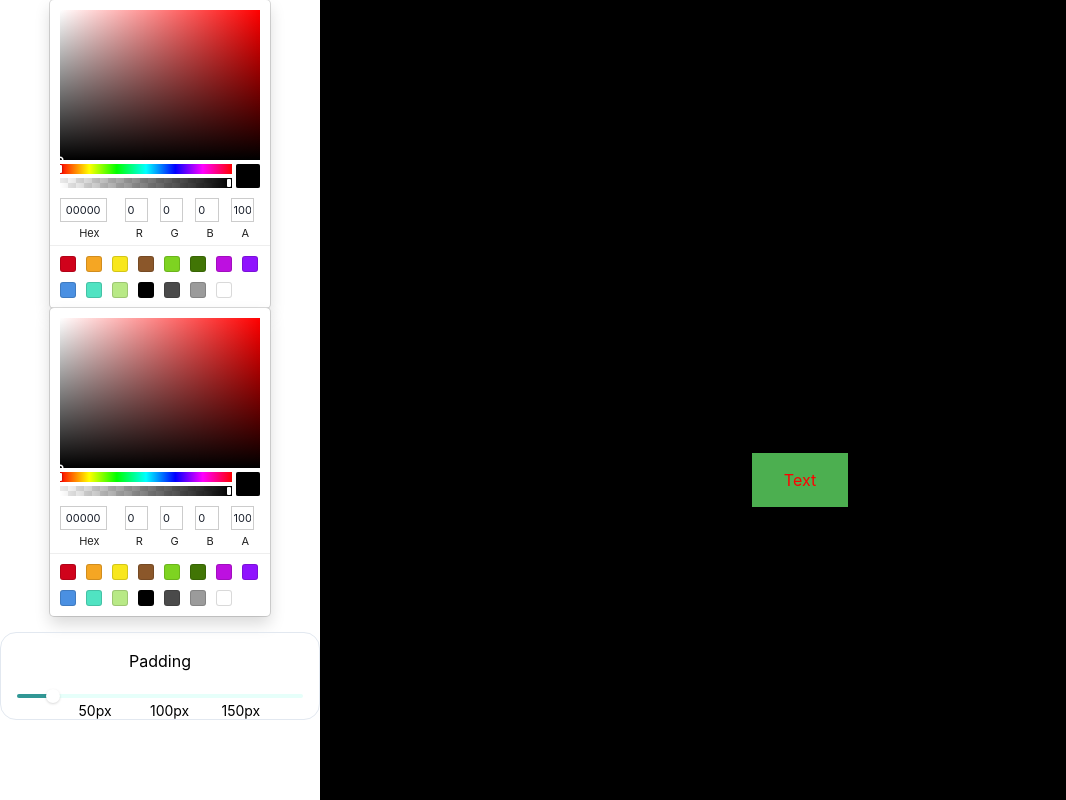
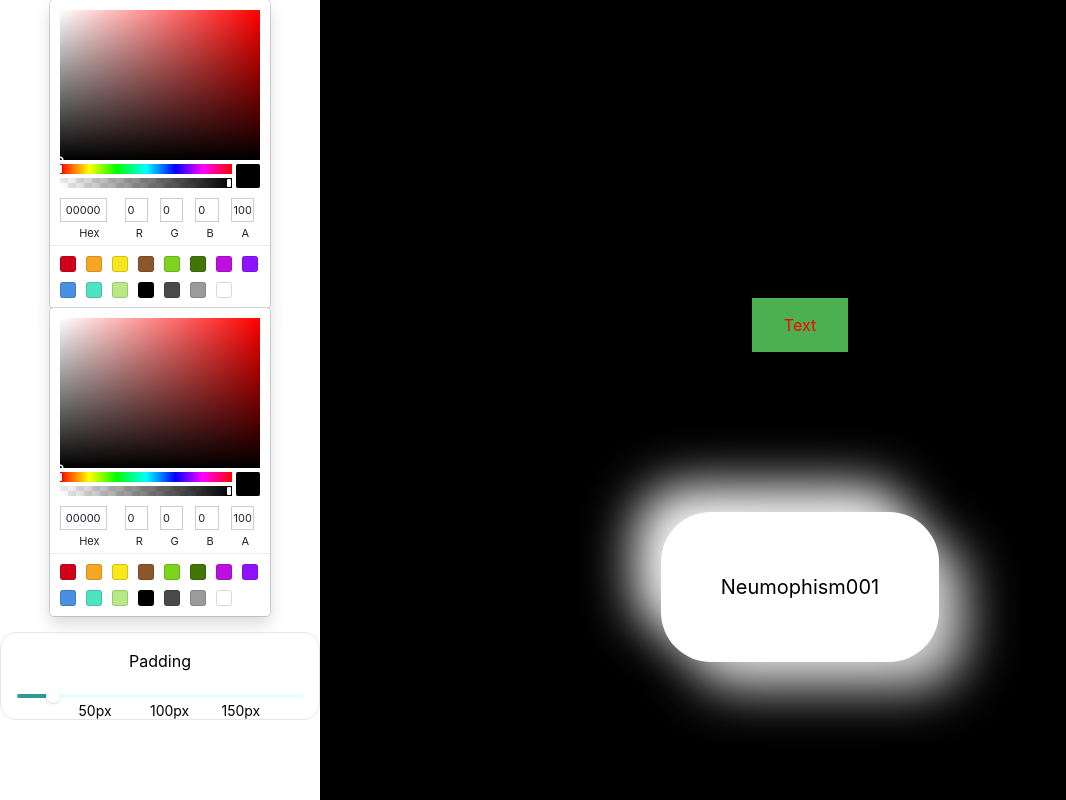
Before and after one commit to Shiba-github/css-button-generator, a React app: page / in a window 1280 px wide. Shown: the top 800 px of the page, without its empty margins (0-1066 px from the left). Built offline with nearby package versions, Linux system fonts and the light colour scheme.

Commit message:
templateのひな型を追加

```diff
--- a/src/App.tsx
+++ b/src/App.tsx
@@ -6,6 +6,7 @@ import { ButtonView } from './components/buttonView/ButtonView'
 import { ChangeColor } from './components/changeColor/ChangeColor'
 import { store } from './store'
 import { Padding } from './components/padding/Padding'
+import { Templates } from './components/templates/Templates'
 
 const App = () => {
     return (
@@ -34,6 +35,7 @@ const App = () => {
                         flex={3}
                     >
                         <ButtonView />
+                        <Templates/>
                     </Flex>
                 </Flex>
             </ChakraProvider>
--- /dev/null
+++ b/src/components/templates/Templates.tsx
@@ -0,0 +1,12 @@
+import React from "react"
+import { Flex } from "@chakra-ui/react"
+import { TemplatesNeumophism001 } from "./templatesNeumorphism001/TemplatesNeumophism001"
+
+
+export const Templates = () => {
+    return (
+        <Flex flexDirection={'row'} alignItems={'center'} justifyContent={'center'} marginTop={'10rem'}>
+            <TemplatesNeumophism001/>
+        </Flex>
+    )
+}
--- /dev/null
+++ b/src/components/templates/templatesNeumorphism001/TemplatesNeumophism001.tsx
@@ -0,0 +1,32 @@
+import React from "react"
+import { Flex } from "@chakra-ui/react"
+import { useAppDispatch } from "../../../hooks"
+import { setBackgroundColor, setColor, setPadding } from "../../buttonView/buttonViewSlice"
+
+
+export const TemplatesNeumophism001 = () => {
+    // TODO：padding, colorなどいまある要素だけ適用してる。あくまでひな型
+    const dispatch = useAppDispatch()
+    const onClick = () => {
+        dispatch(setPadding(buttonStyle.padding))
+        dispatch(setColor(buttonStyle.color))
+        dispatch(setBackgroundColor(buttonStyle.backgroundColor))
+    }
+    const buttonStyle = {
+        color: 'rgba(0,0,0,1)',
+        backgroundColor: '#ffffff',
+        border: 'none',
+        padding: '60px',
+        textDecoration: 'none',
+        display: 'inline-block',
+        fontSize: '20px',
+        borderRadius: '50px',
+        boxShadow: '26px 26px 51px #d9d9d9, -26px -26px 51px #ffffff'
+
+    }
+    return (
+        <Flex flexDirection={'row'} alignItems={'center'} justifyContent={'center'}>
+            <button style={buttonStyle} onClick={() => onClick()}>Neumophism001</button>
+        </Flex>
+    )
+}
```
